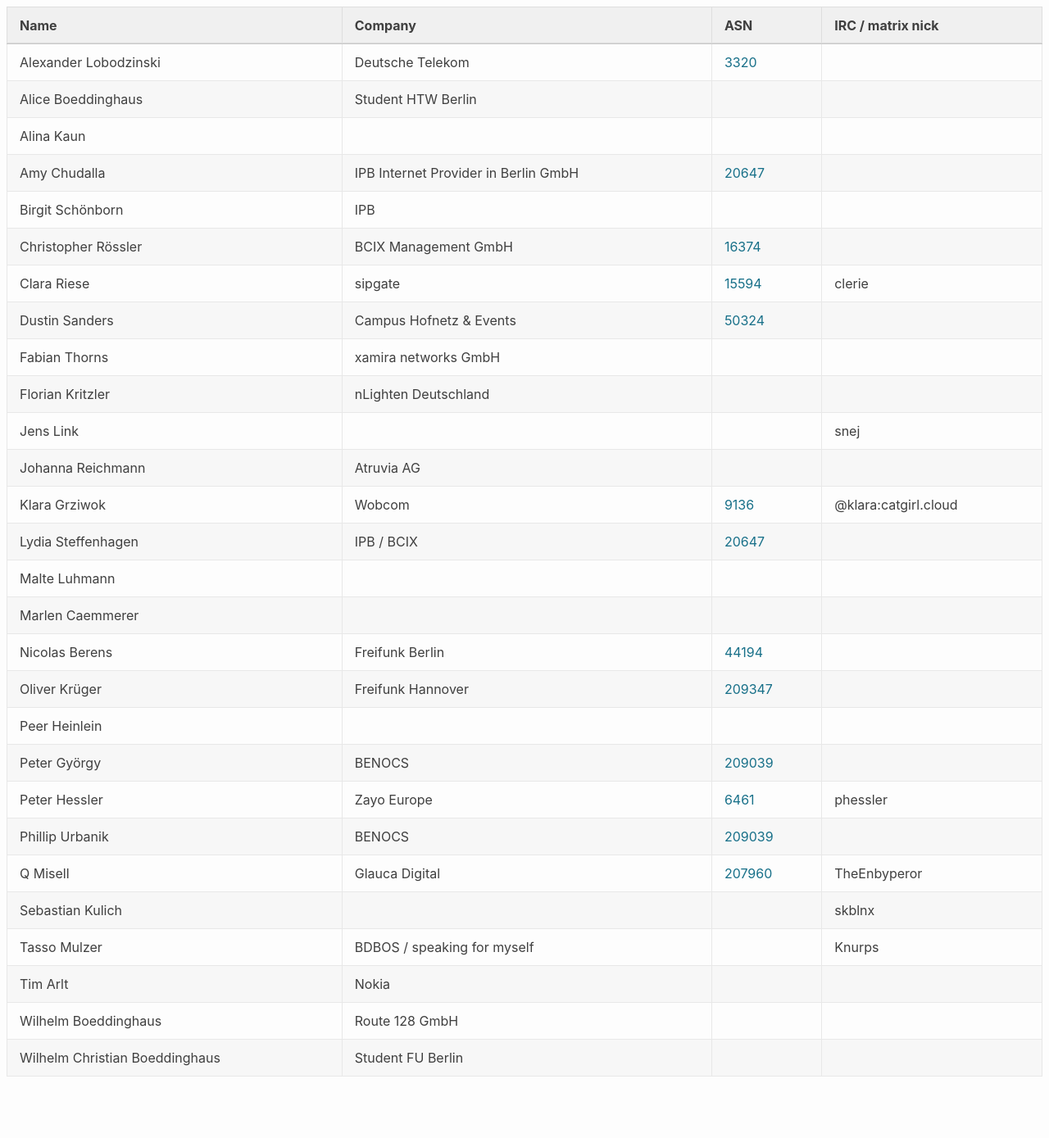
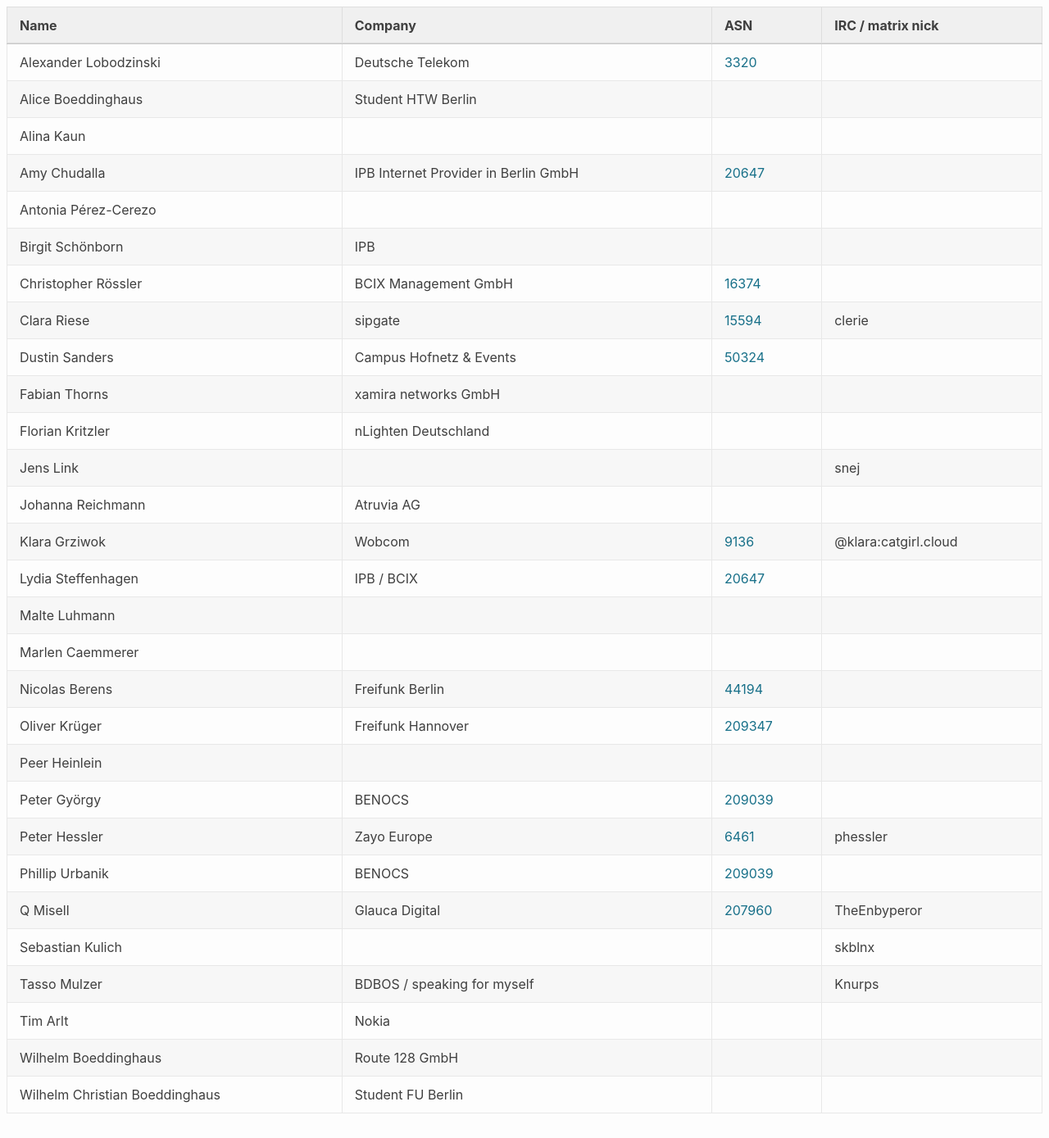
Before and after one commit to denog/pretix-attendeelist, a Jekyll site: the page built from denogmeetup25-03/index.markdown, in a window 1280 px wide and 1389 px high. Shown: the whole window at 82% size. Built offline with Jekyll 4.4.1, drawn with Linux system fonts in a browser that asks for light colours.

Commit message:
Latest data: Wed Feb 19 10:32:32 UTC 2025

```diff
--- a/_data/attendees_denogmeetup25-03.json
+++ b/_data/attendees_denogmeetup25-03.json
@@ -22,6 +22,12 @@
     "company": "IPB Internet Provider in Berlin GmbH",
     "irc": null,
     "asn": "20647"
+  },
+  {
+    "name": "Antonia Pérez-Cerezo",
+    "company": null,
+    "irc": null,
+    "asn": null
   },
   {
     "name": "Birgit Schönborn",
```
